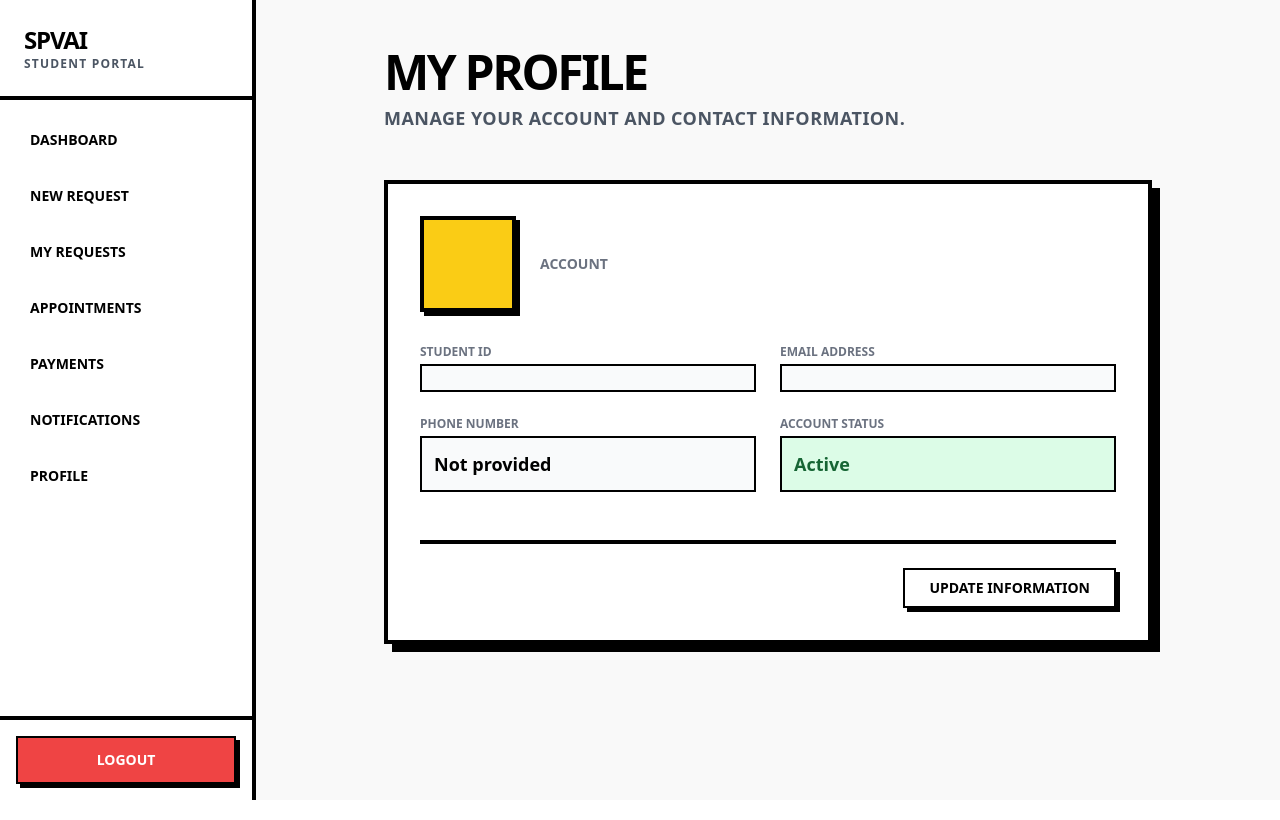
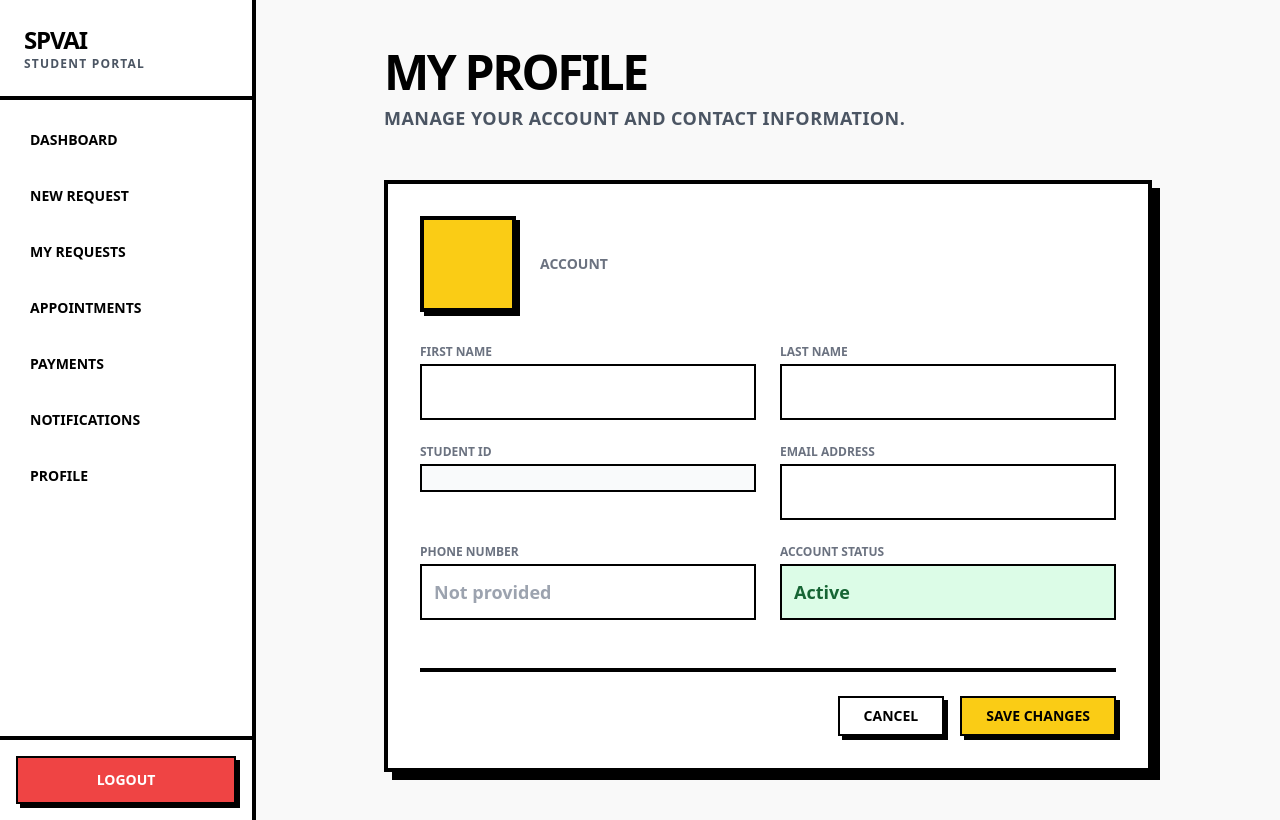
Before and after one commit to chryslerx7/SPVAI-Appointment-System-for-School-Records, a PHP site: page /profile.php in a window 1280 px wide. Run offline with PHP 8.4, Linux system fonts and the light colour scheme; a user stored in the database is signed in; data that the repository does not hold is empty; some libraries are stand-ins or nearby versions.

Commit message:
Phase 10: 012 - implemented a editing profile function

```diff
--- a/profile.php
+++ b/profile.php
@@ -12,27 +12,40 @@ $user = $auth->getCurrentUser();
 
     <div class="bg-white border-4 border-black shadow-brutal-lg p-8">
         <div class="flex items-center gap-6 mb-8">
-            <div class="w-24 h-24 shrink-0 bg-brutal-yellow border-4 border-black flex items-center justify-center text-4xl font-black shadow-brutal">
+            <div id="profile-avatar" class="w-24 h-24 shrink-0 bg-brutal-yellow border-4 border-black flex items-center justify-center text-4xl font-black shadow-brutal">
                 <?= strtoupper(substr($user['first_name'], 0, 1)) . strtoupper(substr($user['last_name'], 0, 1)); ?>
             </div>
             <div class="min-w-0">
-                <h2 class="text-2xl md:text-3xl font-black uppercase tracking-tighter break-words"><?= htmlspecialchars($user['first_name'] . ' ' . $user['last_name']); ?></h2>
+                <h2 id="profile-name" class="text-2xl md:text-3xl font-black uppercase tracking-tighter break-words"><?= htmlspecialchars($user['first_name'] . ' ' . $user['last_name']); ?></h2>
                 <p class="text-sm font-bold text-gray-500 uppercase"><?= $user['role']; ?> Account</p>
             </div>
         </div>
 
+        <div id="profile-message" class="hidden mb-6 p-4 border-2 border-black font-bold text-sm" role="status" aria-live="polite"></div>
+
+        <form id="form-profile" novalidate>
+            <input type="hidden" name="csrf_token" value="<?= $auth->generateCsrfToken(); ?>">
+
             <div class="grid grid-cols-1 md:grid-cols-2 gap-6">
+                <div class="space-y-1">
+                    <label for="profile-first-name" class="block text-xs font-black uppercase text-gray-500">First Name</label>
+                    <input type="text" id="profile-first-name" name="first_name" maxlength="100" required value="<?= htmlspecialchars($user['first_name']); ?>" class="w-full text-lg font-bold p-3 border-2 border-black rounded-none focus:outline-none focus:ring-2 focus:ring-black break-words">
+                </div>
+                <div class="space-y-1">
+                    <label for="profile-last-name" class="block text-xs font-black uppercase text-gray-500">Last Name</label>
+                    <input type="text" id="profile-last-name" name="last_name" maxlength="100" required value="<?= htmlspecialchars($user['last_name']); ?>" class="w-full text-lg font-bold p-3 border-2 border-black rounded-none focus:outline-none focus:ring-2 focus:ring-black break-words">
+                </div>
                 <div class="space-y-1">
                     <label class="block text-xs font-black uppercase text-gray-500">Student ID</label>
                     <p class="text-lg font-bold p-3 border-2 border-black bg-gray-50 break-words"><?= htmlspecialchars($user['student_id']); ?></p>
                 </div>
                 <div class="space-y-1">
-                <label class="block text-xs font-black uppercase text-gray-500">Email Address</label>
-                <p class="text-lg font-bold p-3 border-2 border-black bg-gray-50 break-words"><?= htmlspecialchars($user['email']); ?></p>
+                    <label for="profile-email" class="block text-xs font-black uppercase text-gray-500">Email Address</label>
+                    <input type="email" id="profile-email" name="email" maxlength="150" required value="<?= htmlspecialchars($user['email']); ?>" class="w-full text-lg font-bold p-3 border-2 border-black rounded-none focus:outline-none focus:ring-2 focus:ring-black break-words">
                 </div>
                 <div class="space-y-1">
-                <label class="block text-xs font-black uppercase text-gray-500">Phone Number</label>
-                <p class="text-lg font-bold p-3 border-2 border-black bg-gray-50 break-words"><?= htmlspecialchars($user['phone'] ?? 'Not provided'); ?></p>
+                    <label for="profile-phone" class="block text-xs font-black uppercase text-gray-500">Phone Number</label>
+                    <input type="tel" id="profile-phone" name="phone" maxlength="20" value="<?= htmlspecialchars($user['phone'] ?? ''); ?>" placeholder="Not provided" class="w-full text-lg font-bold p-3 border-2 border-black rounded-none focus:outline-none focus:ring-2 focus:ring-black break-words">
                 </div>
                 <div class="space-y-1">
                     <label class="block text-xs font-black uppercase text-gray-500">Account Status</label>
@@ -40,12 +53,52 @@ $user = $auth->getCurrentUser();
                 </div>
             </div>
 
-        <div class="mt-12 pt-6 border-t-4 border-black flex justify-end">
-            <button class="px-6 py-2 border-2 border-black bg-white font-black uppercase text-sm shadow-brutal hover:shadow-none hover:translate-x-1 hover:translate-y-1 transition-all">
-                Update Information
+            <div class="mt-12 pt-6 border-t-4 border-black flex flex-col-reverse sm:flex-row justify-end gap-4">
+                <a href="profile.php" class="px-6 py-2 border-2 border-black bg-white font-black uppercase text-sm text-center shadow-brutal hover:shadow-none hover:translate-x-1 hover:translate-y-1 transition-all">
+                    Cancel
+                </a>
+                <button type="submit" class="px-6 py-2 border-2 border-black bg-brutal-yellow font-black uppercase text-sm shadow-brutal hover:shadow-none hover:translate-x-1 hover:translate-y-1 transition-all">
+                    Save Changes
                 </button>
             </div>
+        </form>
     </div>
 </div>
 
 <?php require_once('layouts/student_footer.php'); ?>
+<script>
+$(document).on('submit', '#form-profile', function(e) {
+    e.preventDefault();
+    var formData = $(this).serialize();
+    var submitBtn = $(this).find('button[type="submit"]');
+    var msgBox = $('#profile-message');
+
+    submitBtn.prop('disabled', true).text('Saving...');
+    msgBox.addClass('hidden').removeClass('bg-green-200 bg-red-200').text('');
+
+    $.ajax({
+        url: 'data/update_profile.php',
+        type: 'POST',
+        dataType: 'json',
+        data: formData,
+        success: function(data) {
+            if (data.valid) {
+                msgBox.removeClass('hidden').addClass('bg-green-200').text(data.msg);
+                if (data.first_name && data.last_name) {
+                    $('#profile-name').text(data.first_name + ' ' + data.last_name);
+                    $('#profile-avatar').text(
+                        (data.first_name.charAt(0) + data.last_name.charAt(0)).toUpperCase()
+                    );
+                }
+            } else {
+                msgBox.removeClass('hidden').addClass('bg-red-200').text(data.msg);
+            }
+            submitBtn.prop('disabled', false).text('Save Changes');
+        },
+        error: function() {
+            msgBox.removeClass('hidden').addClass('bg-red-200').text('An error occurred. Please try again.');
+            submitBtn.prop('disabled', false).text('Save Changes');
+        }
+    });
+});
+</script>
```
Also changed, not shown: PHASE10_BUG_LOG.md (+17 -0 lines), data/update_profile.php (added, +84 -0 lines). Lines whose indentation alone changed are shown as unchanged.
